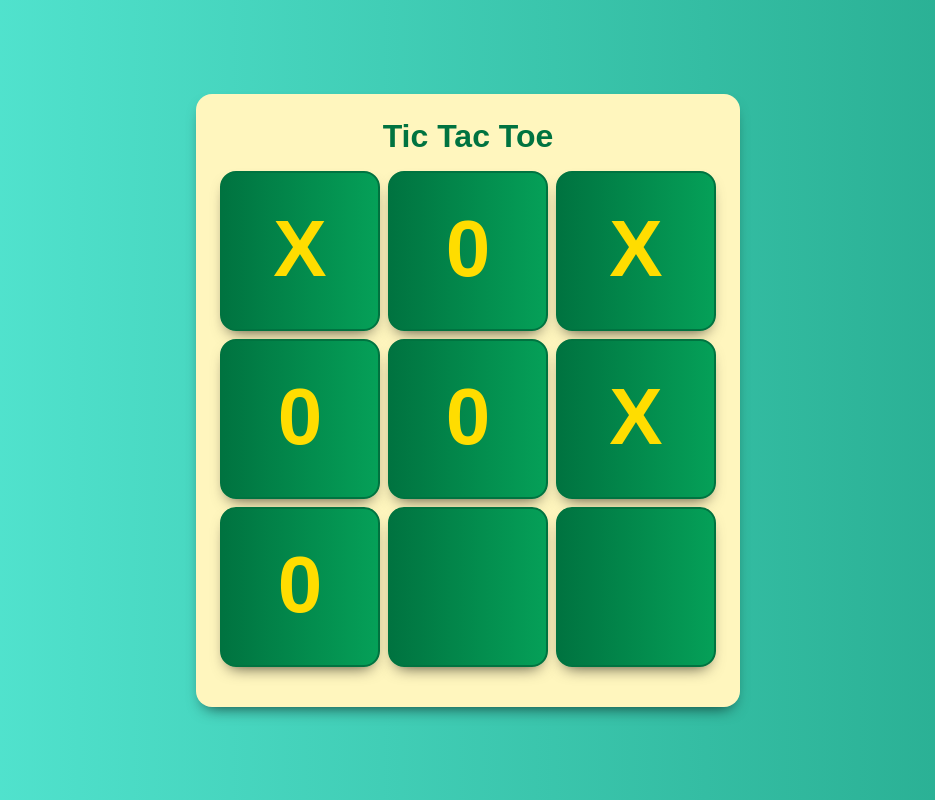
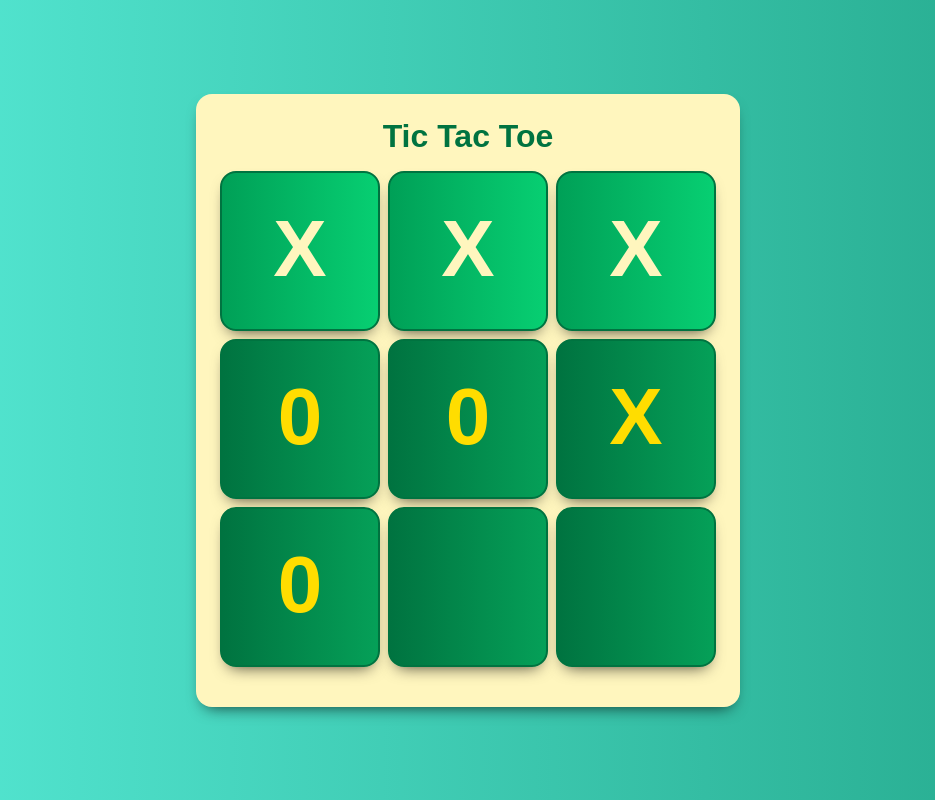
Before and after one commit to fiixed/react-redux-tac-toe, a React (Create React App) app: page / in a window 1280 px wide. Shown: the whole page, without its empty margins (172-1107 px from the left). Built offline with nearby package versions, Linux system fonts and the light colour scheme.

Commit message:
dynamic highlight

```diff
--- a/src/components/Board/Board.jsx
+++ b/src/components/Board/Board.jsx
@@ -6,7 +6,11 @@ import './Board.css';
 export default function Board(props) {
 
     const cells = props.cellValues.map((value, index) => {
-        return <Cell key={index} value={value} canHighlight={false} />
+        const canHighlight = props.winningCombination && props.winningCombination.indexOf(index) >= 0;
+        return <Cell
+                    key={index}
+                    value={value}
+                    canHighlight={canHighlight} />
     });
     return (
         <div id="board">
--- a/src/components/Board/BoardContainer.jsx
+++ b/src/components/Board/BoardContainer.jsx
@@ -6,7 +6,8 @@ function mapStateToProps(state) {
     return {
         // propName seen by React : value-in-state
         cellValues: state.cellValues,
-        canHighlight: state.canHighlight
+        canHighlight: state.canHighlight,
+        winningCombination: state.winningCombination
 
     }
 }
--- a/src/store.js
+++ b/src/store.js
@@ -2,8 +2,9 @@ import { createStore } from 'redux';
 import { tictactoe } from './reducers';
 // initial state
 const initialState = {
-    cellValues: ['X', '0', 'X', '0', '0', 'X', '0', '', ''],
-    canHighlight: false
+    cellValues: ['X', 'X', 'X', '0', '0', 'X', '0', '', ''],
+    canHighlight: false,
+    winningCombination: [0, 1, 2]
 };
 
 export const store = createStore(tictactoe, initialState);
```
